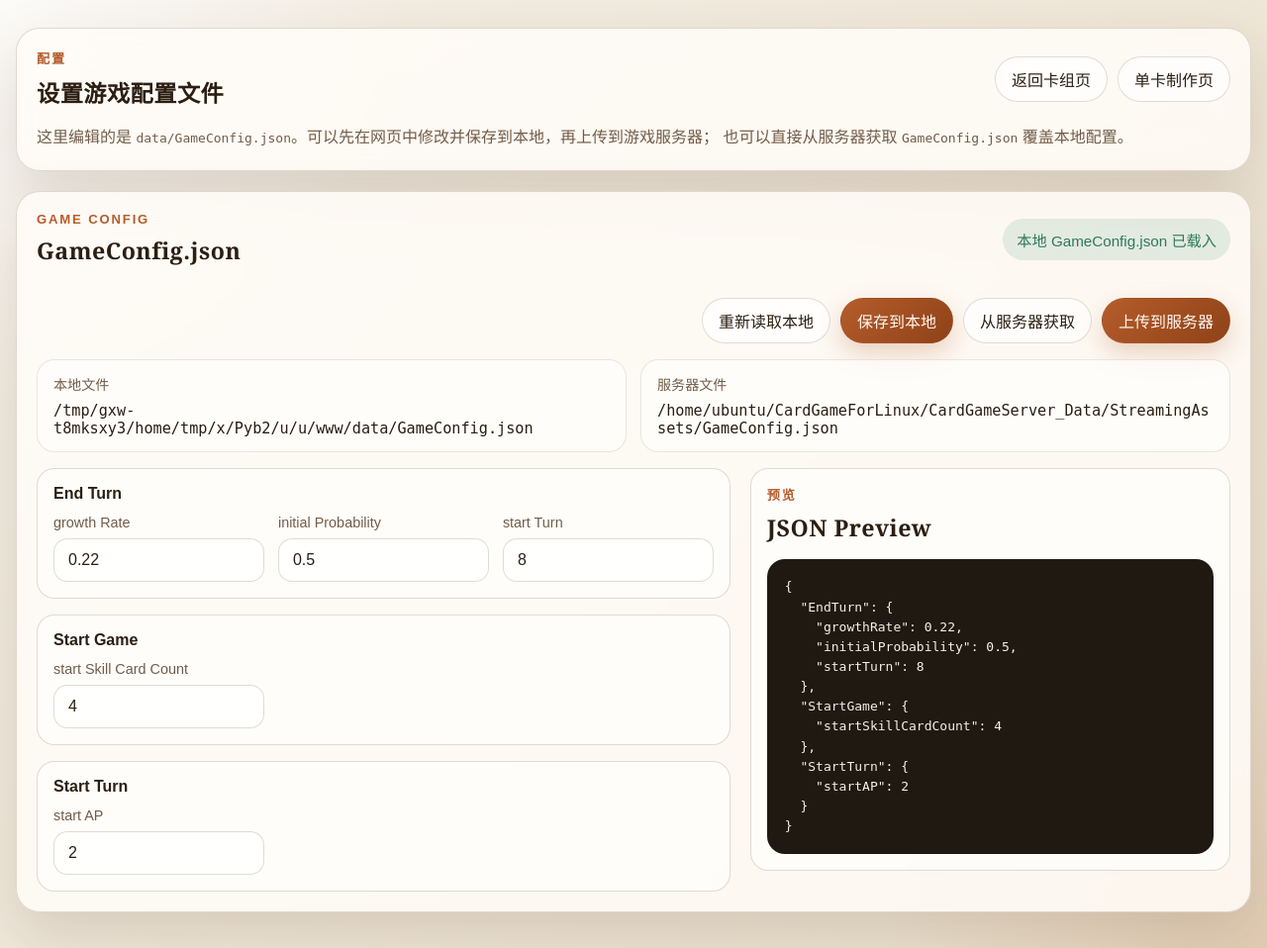
After one commit to Baoste/CardEditorWebApp, a Flask app: page /game-config in a window 1280 px wide. The commit adds this page. Shown: the whole page at 99% size. Run offline with Flask 3, Linux system fonts and the light colour scheme.

Commit message:
feat: add gameconfig

```diff
--- a/app/routes.py
+++ b/app/routes.py
@@ -15,11 +15,16 @@ DATA_DIR = PROJECT_ROOT / "data"
 CARDS_DIR = DATA_DIR / "cards"
 CARD_FLOW_DIR = DATA_DIR / "card_flows"
 DECK_FILE = DATA_DIR / "SkillCardDeck.json"
+GAME_CONFIG_FILE = DATA_DIR / "GameConfig.json"
 CARD_COMPLETION_FILE = DATA_DIR / "CardCompletionStatus.json"
 CARD_FLOW_FILE_PREFIX = "card_flow_"
 GAME_SERVER_DECK_PATH = os.environ.get(
     "CARD_GAME_SERVER_SKILL_CARDS_FILE",
     "/home/ubuntu/CardGameForLinux/CardGameServer_Data/StreamingAssets/SkillCardsT.json",
+)
+GAME_SERVER_CONFIG_PATH = os.environ.get(
+    "CARD_GAME_SERVER_CONFIG_FILE",
+    "/home/ubuntu/CardGameForLinux/CardGameServer_Data/StreamingAssets/GameConfig.json",
 )
 RESTART_SCRIPT_PATH = os.environ.get(
     "CARD_GAME_RESTART_SCRIPT",
@@ -34,6 +39,9 @@ def ensure_data_files():
 
     if not DECK_FILE.exists():
         write_json_file(DECK_FILE, {"cards": []})
+
+    if not GAME_CONFIG_FILE.exists():
+        write_json_file(GAME_CONFIG_FILE, {})
 
     if not CARD_COMPLETION_FILE.exists():
         write_json_file(CARD_COMPLETION_FILE, {})
@@ -246,6 +254,22 @@ def load_deck():
     raise ValueError('SkillCardDeck.json must contain {"cards": [...]}')
 
 
+def normalize_game_config_document(document):
+    if not isinstance(document, dict):
+        raise ValueError("GameConfig.json must be a JSON object.")
+
+    return document
+
+
+def load_game_config(path: Path = GAME_CONFIG_FILE):
+    ensure_data_files()
+    return normalize_game_config_document(read_json_file(path))
+
+
+def write_game_config(path: Path, document):
+    write_json_file(path, normalize_game_config_document(document))
+
+
 def sync_updated_card_into_deck(previous_card, updated_card):
     previous_core = extract_card_core(previous_card)
     updated_core = extract_card_core(updated_card)
@@ -399,6 +423,11 @@ def card_builder():
     return render_template("card_builder.html")
 
 
+@main_bp.route("/game-config")
+def game_config():
+    return render_template("game_config.html")
+
+
 @main_bp.get("/api/cards")
 def get_cards():
     try:
@@ -413,6 +442,101 @@ def get_deck():
         return jsonify({"deck": load_deck()})
     except (OSError, ValueError, json.JSONDecodeError) as error:
         return jsonify({"error": str(error)}), 500
+
+
+@main_bp.get("/api/game-config")
+def get_game_config():
+    try:
+        return jsonify(
+            {
+                "config": load_game_config(),
+                "localPath": str(GAME_CONFIG_FILE),
+            }
+        )
+    except (OSError, ValueError, json.JSONDecodeError) as error:
+        return jsonify({"error": str(error), "localPath": str(GAME_CONFIG_FILE)}), 500
+
+
+@main_bp.post("/api/game-config")
+def save_game_config():
+    payload = request.get_json(silent=True) or {}
+    config = payload.get("config")
+
+    if config is None:
+        return jsonify({"error": "config is required."}), 400
+
+    try:
+        write_game_config(GAME_CONFIG_FILE, config)
+        return jsonify(
+            {
+                "config": load_game_config(),
+                "localPath": str(GAME_CONFIG_FILE),
+                "message": "Game config saved locally.",
+            }
+        )
+    except (OSError, ValueError, json.JSONDecodeError) as error:
+        return jsonify({"error": str(error), "localPath": str(GAME_CONFIG_FILE)}), 500
+
+
+@main_bp.post("/api/game-config/upload-game-server")
+def upload_game_config_to_game_server():
+    payload = request.get_json(silent=True) or {}
+    config = payload.get("config")
+
+    if config is None:
+        return jsonify({"error": "config is required."}), 400
+
+    try:
+        normalized_config = normalize_game_config_document(config)
+        target_path = Path(GAME_SERVER_CONFIG_PATH)
+
+        if not target_path.parent.exists():
+            return jsonify(
+                {
+                    "error": f"Game server path does not exist: {target_path.parent}",
+                    "targetPath": GAME_SERVER_CONFIG_PATH,
+                }
+            ), 500
+
+        write_game_config(GAME_CONFIG_FILE, normalized_config)
+        write_game_config(target_path, normalized_config)
+        return jsonify(
+            {
+                "config": normalized_config,
+                "localPath": str(GAME_CONFIG_FILE),
+                "targetPath": GAME_SERVER_CONFIG_PATH,
+                "message": "Game config uploaded to game server.",
+            }
+        )
+    except (OSError, ValueError, json.JSONDecodeError) as error:
+        return jsonify({"error": str(error), "targetPath": GAME_SERVER_CONFIG_PATH}), 500
+
+
+@main_bp.post("/api/game-config/fetch-game-server")
+def fetch_game_config_from_game_server():
+    try:
+        target_path = Path(GAME_SERVER_CONFIG_PATH)
+
+        if not target_path.exists():
+            return jsonify(
+                {
+                    "error": f"Game server config not found: {target_path}",
+                    "targetPath": GAME_SERVER_CONFIG_PATH,
+                }
+            ), 404
+
+        config = load_game_config(target_path)
+        write_game_config(GAME_CONFIG_FILE, config)
+        return jsonify(
+            {
+                "config": config,
+                "localPath": str(GAME_CONFIG_FILE),
+                "targetPath": GAME_SERVER_CONFIG_PATH,
+                "message": "Game config fetched from game server.",
+            }
+        )
+    except (OSError, ValueError, json.JSONDecodeError) as error:
+        return jsonify({"error": str(error), "targetPath": GAME_SERVER_CONFIG_PATH}), 500
 
 
 @main_bp.get("/api/card-file")
--- a/app/static/css/style.css
+++ b/app/static/css/style.css
@@ -43,6 +43,10 @@ input {
     width: min(1880px, calc(100% - 32px));
 }
 
+.config-page-shell {
+    width: min(1480px, calc(100% - 32px));
+}
+
 .server-panel {
     margin-bottom: 20px;
 }
@@ -75,6 +79,93 @@ input {
 
 .builder-search-input {
     margin-bottom: 16px;
+}
+
+.config-editor-panel {
+    display: grid;
+    gap: 16px;
+}
+
+.config-editor-grid {
+    display: grid;
+    grid-template-columns: minmax(0, 1.3fr) minmax(320px, 0.9fr);
+    gap: 20px;
+    align-items: start;
+}
+
+.config-structured-editor {
+    display: grid;
+    gap: 16px;
+}
+
+.config-section-block {
+    background: rgba(255, 255, 255, 0.58);
+}
+
+.config-editor-fields {
+    align-items: start;
+}
+
+.config-preview-panel {
+    padding: 16px;
+    border: 1px solid var(--line);
+    border-radius: 18px;
+    background: rgba(255, 255, 255, 0.56);
+}
+
+.config-preview-header {
+    margin-bottom: 12px;
+}
+
+.config-json-preview {
+    max-height: 760px;
+    min-height: 240px;
+}
+
+.config-toolbar {
+    justify-content: flex-start;
+}
+
+.config-path-grid {
+    display: grid;
+    gap: 14px;
+    grid-template-columns: repeat(2, minmax(0, 1fr));
+}
+
+.config-path-card {
+    display: grid;
+    gap: 8px;
+    padding: 14px 16px;
+    border: 1px solid rgba(92, 60, 29, 0.12);
+    border-radius: 18px;
+    background: rgba(255, 255, 255, 0.56);
+}
+
+.config-path-label {
+    color: var(--muted);
+    font-size: 0.88rem;
+}
+
+.config-path-card code {
+    overflow-wrap: anywhere;
+    color: var(--text);
+    font-size: 0.95rem;
+}
+
+.config-json-editor {
+    min-height: 720px;
+}
+
+.config-checkbox-field {
+    display: flex;
+    align-items: center;
+    justify-content: space-between;
+    gap: 16px;
+}
+
+.config-checkbox-field input[type="checkbox"] {
+    width: 22px;
+    height: 22px;
 }
 
 .builder-form-row {
@@ -1273,6 +1364,8 @@ input {
     .builder-editor-split,
     .builder-flow-shell,
     .builder-flow-inspector-grid,
+    .config-editor-grid,
+    .config-path-grid,
     .builder-participant-top,
     .builder-participant-bottom {
         grid-template-columns: 1fr;
--- /dev/null
+++ b/app/static/js/game_config.js
@@ -0,0 +1,346 @@
+const gameConfigState = {
+    localPath: "data/GameConfig.json",
+    serverPath: "/home/ubuntu/CardGameForLinux/CardGameServer_Data/StreamingAssets/GameConfig.json",
+    config: {},
+};
+
+const gameConfigElements = {
+    structuredEditor: document.getElementById("game-config-structured-editor"),
+    preview: document.getElementById("game-config-preview"),
+    status: document.getElementById("game-config-status"),
+    localPath: document.getElementById("game-config-local-path"),
+    serverPath: document.getElementById("game-config-server-path"),
+    reloadButton: document.getElementById("game-config-reload-button"),
+    saveButton: document.getElementById("game-config-save-button"),
+    fetchServerButton: document.getElementById("game-config-fetch-server-button"),
+    uploadServerButton: document.getElementById("game-config-upload-server-button"),
+};
+
+function formatJson(value) {
+    return JSON.stringify(value, null, 2);
+}
+
+function cloneValue(value) {
+    return JSON.parse(JSON.stringify(value));
+}
+
+function setStatus(message, isError = false) {
+    gameConfigElements.status.textContent = message;
+    gameConfigElements.status.style.background = isError
+        ? "rgba(176, 58, 46, 0.12)"
+        : "rgba(44, 122, 88, 0.12)";
+    gameConfigElements.status.style.color = isError ? "#a13329" : "#2c7a58";
+}
+
+async function requestJson(url, options = {}) {
+    const response = await fetch(url, {
+        headers: {
+            "Content-Type": "application/json",
+        },
+        ...options,
+    });
+    const data = await response.json();
+
+    if (!response.ok) {
+        throw new Error(data.error || "请求失败");
+    }
+
+    return data;
+}
+
+function humanizeKey(key) {
+    return String(key)
+        .replace(/([a-z0-9])([A-Z])/g, "$1 $2")
+        .replaceAll("_", " ")
+        .trim();
+}
+
+function escapeHtml(value) {
+    return String(value)
+        .replaceAll("&", "&amp;")
+        .replaceAll("<", "&lt;")
+        .replaceAll(">", "&gt;")
+        .replaceAll('"', "&quot;")
+        .replaceAll("'", "&#39;");
+}
+
+function getByPath(root, path) {
+    return path.split(".").reduce((current, key) => {
+        if (current == null) {
+            return undefined;
+        }
+        return current[key];
+    }, root);
+}
+
+function setByPath(root, path, value) {
+    const keys = path.split(".");
+    let current = root;
+
+    for (let index = 0; index < keys.length - 1; index += 1) {
+        const key = keys[index];
+        if (!current[key] || typeof current[key] !== "object" || Array.isArray(current[key])) {
+            current[key] = {};
+        }
+        current = current[key];
+    }
+
+    current[keys[keys.length - 1]] = value;
+}
+
+function updatePreview() {
+    gameConfigElements.preview.textContent = formatJson(gameConfigState.config);
+}
+
+function renderLeafField(path, key, value) {
+    const label = escapeHtml(humanizeKey(key));
+
+    if (typeof value === "number") {
+        const step = Number.isInteger(value) ? "1" : "0.01";
+        return `
+            <label class="editor-field">
+                <span>${label}</span>
+                <input type="number" step="${step}" data-config-path="${escapeHtml(path)}" data-config-type="number" value="${escapeHtml(value)}">
+            </label>
+        `;
+    }
+
+    if (typeof value === "boolean") {
+        return `
+            <label class="editor-field config-checkbox-field">
+                <span>${label}</span>
+                <input type="checkbox" data-config-path="${escapeHtml(path)}" data-config-type="boolean" ${value ? "checked" : ""}>
+            </label>
+        `;
+    }
+
+    if (Array.isArray(value)) {
+        return `
+            <label class="editor-field editor-field-wide">
+                <span>${label}</span>
+                <textarea rows="4" data-config-path="${escapeHtml(path)}" data-config-type="json">${escapeHtml(formatJson(value))}</textarea>
+            </label>
+        `;
+    }
+
+    if (value && typeof value === "object") {
+        return `
+            <label class="editor-field editor-field-wide">
+                <span>${label}</span>
+                <textarea rows="4" data-config-path="${escapeHtml(path)}" data-config-type="json">${escapeHtml(formatJson(value))}</textarea>
+            </label>
+        `;
+    }
+
+    return `
+        <label class="editor-field">
+            <span>${label}</span>
+            <input type="text" data-config-path="${escapeHtml(path)}" data-config-type="string" value="${escapeHtml(value ?? "")}">
+        </label>
+    `;
+}
+
+function renderObjectSection(title, objectValue, pathPrefix = "") {
+    const entries = Object.entries(objectValue || {});
+    const fields = entries.map(([key, value]) => {
+        const nextPath = pathPrefix ? `${pathPrefix}.${key}` : key;
+
+        if (value && typeof value === "object" && !Array.isArray(value)) {
+            return `
+                <section class="builder-card-block config-section-block">
+                    <h3 class="builder-block-title">${escapeHtml(humanizeKey(key))}</h3>
+                    <div class="editor-grid config-editor-fields">
+                        ${Object.entries(value).map(([childKey, childValue]) => renderLeafField(`${nextPath}.${childKey}`, childKey, childValue)).join("")}
+                    </div>
+                </section>
+            `;
+        }
+
+        return renderLeafField(nextPath, key, value);
+    }).join("");
+
+    return `
+        <section class="builder-card-block">
+            <h3 class="builder-block-title">${escapeHtml(title)}</h3>
+            <div class="editor-grid config-editor-fields">
+                ${fields}
+            </div>
+        </section>
+    `;
+}
+
+function renderStructuredEditor() {
+    const config = gameConfigState.config;
+    const topLevelEntries = Object.entries(config || {});
+
+    if (!topLevelEntries.length) {
+        gameConfigElements.structuredEditor.innerHTML = `
+            <div class="empty-state">
+                <strong>当前没有可编辑配置</strong>
+                <div>先从本地读取或从服务器获取一份 GameConfig.json。</div>
+            </div>
+        `;
+        updatePreview();
+        return;
+    }
+
+    gameConfigElements.structuredEditor.innerHTML = topLevelEntries
+        .map(([key, value]) => {
+            if (value && typeof value === "object" && !Array.isArray(value)) {
+                return renderObjectSection(humanizeKey(key), value, key);
+            }
+
+            return renderObjectSection("Game Config", { [key]: value });
+        })
+        .join("");
+
+    updatePreview();
+}
+
+function applyConfigDocument(response) {
+    gameConfigState.localPath = response.localPath || gameConfigState.localPath;
+    gameConfigState.serverPath = response.targetPath || gameConfigState.serverPath;
+
+    if (response.config !== undefined) {
+        gameConfigState.config = cloneValue(response.config);
+    }
+
+    gameConfigElements.localPath.textContent = gameConfigState.localPath;
+    gameConfigElements.serverPath.textContent = gameConfigState.serverPath;
+    renderStructuredEditor();
+}
+
+function readCurrentConfig() {
+    return cloneValue(gameConfigState.config);
+}
+
+async function loadLocalGameConfig() {
+    setStatus("正在读取本地 GameConfig.json ...");
+
+    try {
+        const response = await requestJson("/api/game-config");
+        applyConfigDocument(response);
+        setStatus("本地 GameConfig.json 已载入");
+    } catch (error) {
+        setStatus(error.message, true);
+    }
+}
+
+async function saveLocalGameConfig() {
+    setStatus("正在保存本地 GameConfig.json ...");
+
+    try {
+        const response = await requestJson("/api/game-config", {
+            method: "POST",
+            body: JSON.stringify({ config: readCurrentConfig() }),
+        });
+        applyConfigDocument(response);
+        setStatus("本地 GameConfig.json 已保存");
+    } catch (error) {
+        setStatus(error.message, true);
+    }
+}
+
+async function uploadGameConfigToServer() {
+    setStatus("正在上传 GameConfig.json 到游戏服务器 ...");
+
+    try {
+        const response = await requestJson("/api/game-config/upload-game-server", {
+            method: "POST",
+            body: JSON.stringify({ config: readCurrentConfig() }),
+        });
+        applyConfigDocument(response);
+        setStatus(`已上传到游戏服务器: ${response.targetPath}`);
+    } catch (error) {
+        setStatus(error.message, true);
+    }
+}
+
+async function fetchGameConfigFromServer() {
+    setStatus("正在从游戏服务器获取 GameConfig.json ...");
+
+    try {
+        const response = await requestJson("/api/game-config/fetch-game-server", {
+            method: "POST",
+        });
+        applyConfigDocument(response);
+        setStatus(`已从游戏服务器获取: ${response.targetPath}`);
+    } catch (error) {
+        setStatus(error.message, true);
+    }
+}
+
+gameConfigElements.structuredEditor.addEventListener("input", (event) => {
+    const path = event.target.dataset.configPath;
+    const type = event.target.dataset.configType;
+
+    if (!path || !type) {
+        return;
+    }
+
+    try {
+        if (type === "number") {
+            const numericValue = Number(event.target.value);
+            if (event.target.value === "" || Number.isNaN(numericValue)) {
+                return;
+            }
+            setByPath(gameConfigState.config, path, numericValue);
+        } else if (type === "string") {
+            setByPath(gameConfigState.config, path, event.target.value);
+        } else if (type === "json") {
+            setByPath(gameConfigState.config, path, JSON.parse(event.target.value || "null"));
+        }
+
+        updatePreview();
+    } catch (error) {
+        setStatus(error.message, true);
+    }
+});
+
+gameConfigElements.structuredEditor.addEventListener("change", (event) => {
+    const path = event.target.dataset.configPath;
+    const type = event.target.dataset.configType;
+
+    if (!path || !type) {
+        return;
+    }
+
+    try {
+        if (type === "boolean") {
+            setByPath(gameConfigState.config, path, Boolean(event.target.checked));
+        } else if (type === "number") {
+            const numericValue = Number(event.target.value);
+            if (Number.isNaN(numericValue)) {
+                throw new Error(`${humanizeKey(path.split(".").slice(-1)[0])} 必须是数字。`);
+            }
+            setByPath(gameConfigState.config, path, numericValue);
+        } else if (type === "json") {
+            setByPath(gameConfigState.config, path, JSON.parse(event.target.value || "null"));
+        } else {
+            setByPath(gameConfigState.config, path, event.target.value);
+        }
+
+        updatePreview();
+    } catch (error) {
+        setStatus(error.message, true);
+        renderStructuredEditor();
+    }
+});
+
+gameConfigElements.reloadButton.addEventListener("click", () => {
+    loadLocalGameConfig();
+});
+
+gameConfigElements.saveButton.addEventListener("click", () => {
+    saveLocalGameConfig();
+});
+
+gameConfigElements.fetchServerButton.addEventListener("click", () => {
+    fetchGameConfigFromServer();
+});
+
+gameConfigElements.uploadServerButton.addEventListener("click", () => {
+    uploadGameConfigToServer();
+});
+
+loadLocalGameConfig();
--- a/app/templates/card_builder.html
+++ b/app/templates/card_builder.html
@@ -14,7 +14,10 @@
                 <p class="panel-kicker">制作</p>
                 <h2>单张卡牌制作 / 修改</h2>
             </div>
-            <a class="secondary-link-button" href="{{ url_for('main.index') }}">返回卡组页</a>
+            <div class="deck-toolbar">
+                <a class="secondary-link-button" href="{{ url_for('main.game_config') }}">设置游戏配置</a>
+                <a class="secondary-link-button" href="{{ url_for('main.index') }}">返回卡组页</a>
+            </div>
         </div>
         <p class="server-panel-copy">
             这个页面按 Unity 的 Card Editor 结构组织：基础信息、Effects、校验和 JSON 面板。
--- /dev/null
+++ b/app/templates/game_config.html
@@ -0,0 +1,68 @@
+{% extends "base.html" %}
+
+{% block title %}设置游戏配置文件{% endblock %}
+
+{% block content %}
+<main class="page-shell config-page-shell">
+    <section class="panel builder-page-header">
+        <div class="panel-header">
+            <div>
+                <p class="panel-kicker">配置</p>
+                <h2>设置游戏配置文件</h2>
+            </div>
+            <div class="deck-toolbar">
+                <a class="secondary-link-button" href="{{ url_for('main.index') }}">返回卡组页</a>
+                <a class="secondary-link-button" href="{{ url_for('main.card_builder') }}">单卡制作页</a>
+            </div>
+        </div>
+        <p class="server-panel-copy">
+            这里编辑的是 <code>data/GameConfig.json</code>。可以先在网页中修改并保存到本地，再上传到游戏服务器；
+            也可以直接从服务器获取 <code>GameConfig.json</code> 覆盖本地配置。
+        </p>
+    </section>
+
+    <section class="panel config-editor-panel">
+        <div class="panel-header">
+            <div>
+                <p class="panel-kicker">Game Config</p>
+                <h2>GameConfig.json</h2>
+            </div>
+            <div id="game-config-status" class="status-message">等待载入</div>
+        </div>
+
+        <div class="deck-toolbar config-toolbar">
+            <button id="game-config-reload-button" class="secondary-button" type="button">重新读取本地</button>
+            <button id="game-config-save-button" class="primary-button" type="button">保存到本地</button>
+            <button id="game-config-fetch-server-button" class="secondary-button" type="button">从服务器获取</button>
+            <button id="game-config-upload-server-button" class="primary-button" type="button">上传到服务器</button>
+        </div>
+
+        <div class="config-path-grid">
+            <article class="config-path-card">
+                <span class="config-path-label">本地文件</span>
+                <code id="game-config-local-path">data/GameConfig.json</code>
+            </article>
+            <article class="config-path-card">
+                <span class="config-path-label">服务器文件</span>
+                <code id="game-config-server-path">/home/ubuntu/CardGameForLinux/CardGameServer_Data/StreamingAssets/GameConfig.json</code>
+            </article>
+        </div>
+
+        <div class="config-editor-grid">
+            <div id="game-config-structured-editor" class="config-structured-editor"></div>
+
+            <section class="config-preview-panel">
+                <div class="panel-header config-preview-header">
+                    <div>
+                        <p class="panel-kicker">预览</p>
+                        <h2>JSON Preview</h2>
+                    </div>
+                </div>
+                <pre id="game-config-preview" class="json-preview config-json-preview">{}</pre>
+            </section>
+        </div>
+    </section>
+</main>
+
+<script src="{{ url_for('static', filename='js/game_config.js') }}"></script>
+{% endblock %}
--- a/app/templates/index.html
+++ b/app/templates/index.html
@@ -12,6 +12,7 @@
             </div>
             <div class="deck-toolbar">
                 <a class="secondary-link-button" href="{{ url_for('main.card_builder') }}">单卡制作页</a>
+                <a class="secondary-link-button" href="{{ url_for('main.game_config') }}">设置游戏配置</a>
                 <button id="export-chinese-chars-button" class="secondary-button" type="button">导出包含中文字符</button>
                 <button id="restart-server-button" class="primary-button" type="button">重启服务器</button>
             </div>
```
Also changed, not shown: data/GameConfig.json (added, +13 -0 lines).
